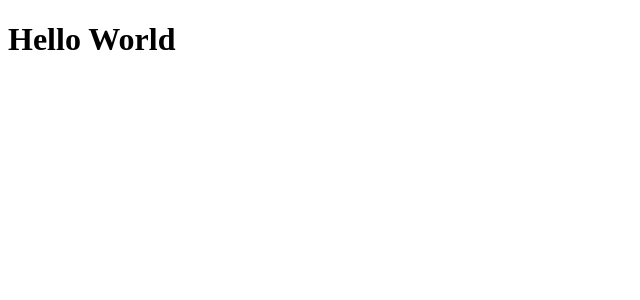
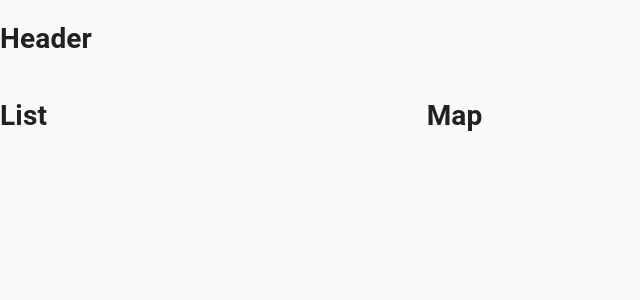
Before and after one commit to JunkPixel/travel_advisor, a React (Create React App) app: page / in a window 1280 px wide. Shown: the top 300 px of the page, without its empty margins (0-640 px from the left). Built offline with nearby package versions, Linux system fonts and the light colour scheme.

Commit message:
Folder Structure

```diff
--- a/src/App.js
+++ b/src/App.js
@@ -1,10 +1,23 @@
 import React from "react";
+import { CssBaseline, Grid } from "@material-ui/core";
+import Header from "./components/Header/Header";
+import Map from "./components/Map/Map";
+import List from "./components/List/List";
 
 const App = () => {
   return (
-    <div>
-      <h1>Hello World</h1>
-    </div>
+    <>
+      <CssBaseline />
+      <Header />
+      <Grid container spacing={3} style={{ width: "100%" }}>
+        <Grid item xs={12} md={4}>
+          <List />
+        </Grid>
+        <Grid item xs={12} md={8}>
+          <Map />
+        </Grid>
+      </Grid>
+    </>
   );
 };
 
--- /dev/null
+++ b/src/components/Header/Header.jsx
@@ -0,0 +1,7 @@
+import React from "react";
+
+const Header = () => {
+  return <h1>Header</h1>;
+};
+
+export default Header;
--- /dev/null
+++ b/src/components/List/List.jsx
@@ -0,0 +1,7 @@
+import React from "react";
+
+const List = () => {
+  return <h1>List</h1>;
+};
+
+export default List;
--- /dev/null
+++ b/src/components/Map/Map.jsx
@@ -0,0 +1,7 @@
+import React from "react";
+
+const Map = () => {
+  return <h1>Map</h1>;
+};
+
+export default Map;
```
Also changed, not shown: src/components/PlaceDetails/PlaceDetails.jsx (added, +7 -0 lines), src/components/Header/styles.js (added), src/components/List/styles.js (added), src/components/Map/styles.js (added), src/components/PlaceDetails/styles.js (added).
